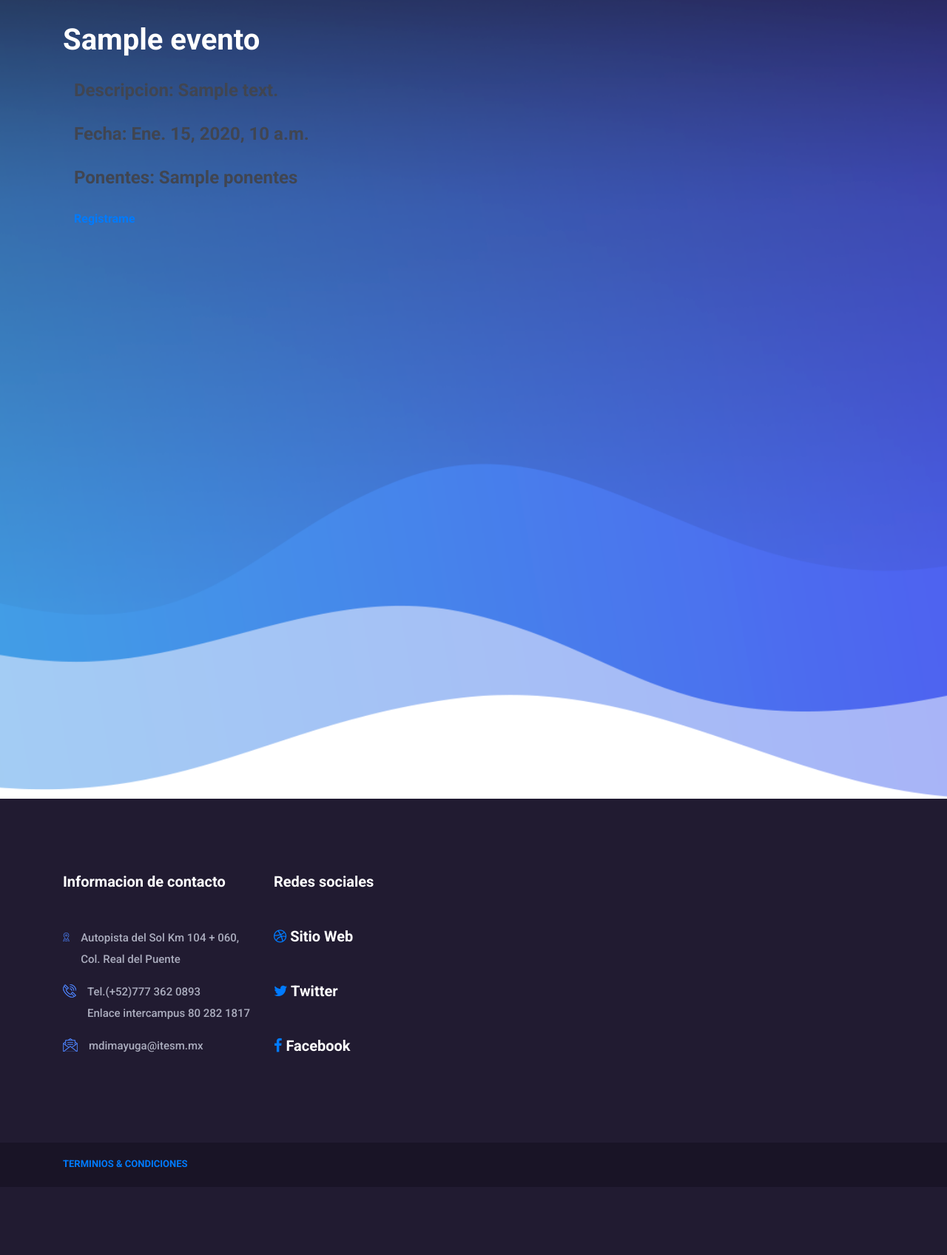
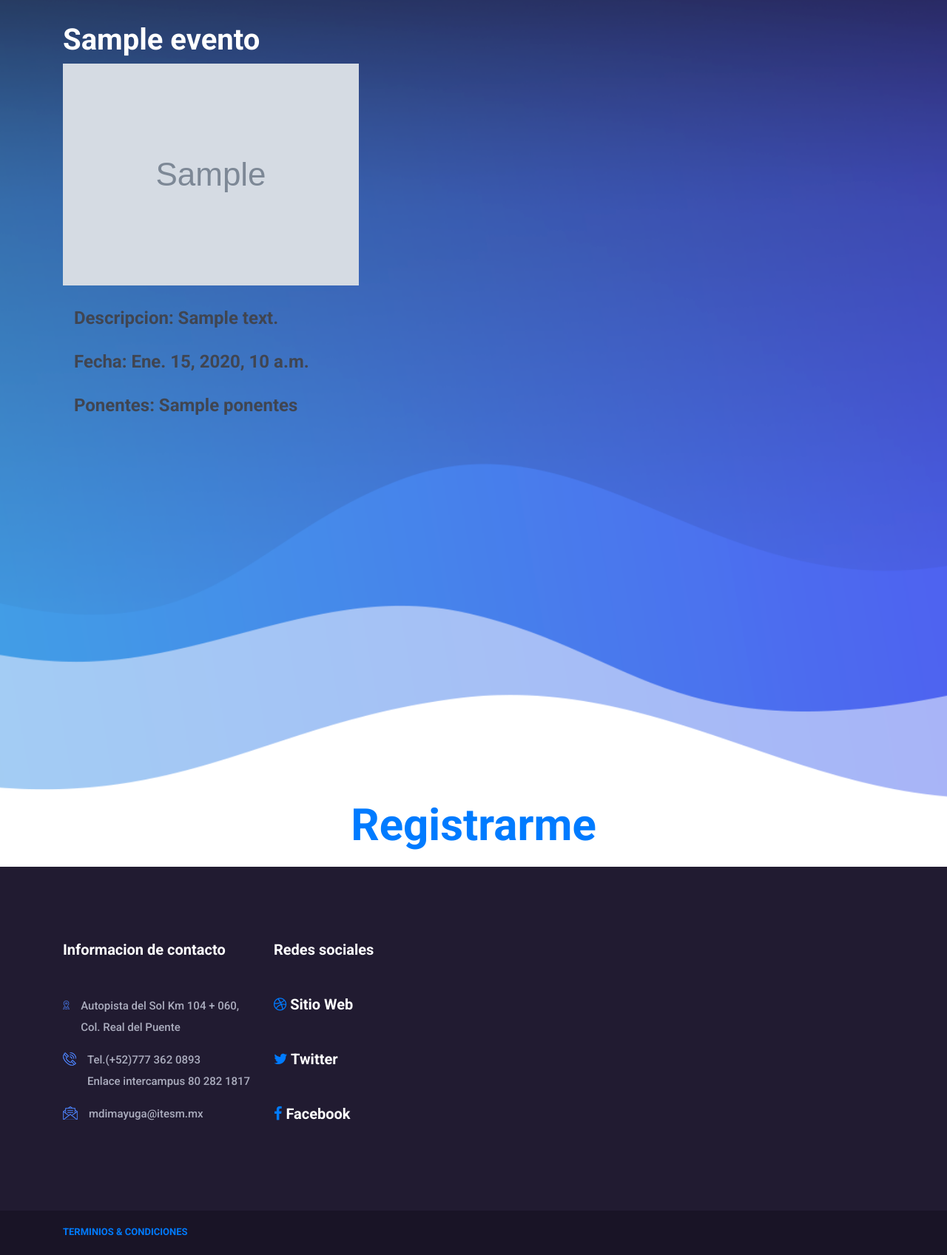
Before and after one commit to osstorres/smartlink, a Django app: template templates/evento.html in a window 1280 px wide. Shown: the part 120-1817 px from the top of the page at 74% size. Before the commit the page ends 1698 px from the top, so only its background shows below. Run offline with Django 3.2, Linux system fonts and the light colour scheme; the template is opened without the code that fills it: most values are stand-ins (such as "Sample title", 1, 10 or a date in 2020); grey boxes marked "Sample" are stand-in pictures; parts of the project's set-up code (start-up, migrations or seed data) failed here and were passed over; some libraries are stand-ins or nearby versions.

Commit message:
Frontend evento y logo

```diff
--- a/templates/evento.html
+++ b/templates/evento.html
@@ -105,7 +105,7 @@
 
 <div class="container">
     <h1 style="color:white">{{evento.titulo}}</h1>
-    <!--<img src="{{evento.imagen_portada.url}}">-->
+    <img src="{{evento.imagen_portada.url}}">
     <div class="workflow-content ml-15">
         <h4></h4>
 
@@ -113,14 +113,12 @@
             <h4>Fecha: {{ evento.fecha }}</h4>
             <h4>Ponentes: {{ evento.ponentes }}</h4>
             {% for cv in user.clientes.eventos.all %}
-            <h4>MIS EVENTOS : {{cv.titulo}} {{cv.fecha}}</h4>
+            <!-- <h4>MIS EVENTOS : {{cv.titulo}} {{cv.fecha}}</h4>-->
             {% endfor %}
 
 
 
 
-                        <a href="{% url 'historial' pk=evento.id %}">
-                            Registrame </a>
 
     </div>
 
@@ -131,8 +129,34 @@
 
 
 
+    </section>
 
-    </section>
+
+    <section class="mosh-service-area clearfix">
+            <div class="container">
+                <div class="row">
+                    <div class="col-12">
+                        <div >
+                            <!-- Single Service Area -->
+                            <div class="single-service-area text-center">
+                                <h2>
+                                        <a href="{% url 'historial' pk=evento.id %}">
+                                            Registrarme </a></h2>
+
+                                <h4></h4>
+
+                            </div>
+
+
+                        </div>
+                    </div>
+                    <!-- Discover More btn
+                    <div class="col-12 text-center mt-100">
+                        <a href="#" class="btn mosh-btn">Discover More</a>
+                    </div>-->
+                </div>
+            </div>
+        </section>
     <!-- ***** Welcome Area End ***** -->
 
 
--- a/templates/index.html
+++ b/templates/index.html
@@ -40,7 +40,7 @@
                         <nav class="navbar h-100 navbar-expand-lg align-items-center">
 
                             <a class="navbar-brand" href="/"><img src="{% static 'img/core-img/logo.png' %}" alt="logo"></a>
-                            <p> LOGO SMARTLINK  </p>
+
 
                             <!-- Menu Area -->
                             <button class="navbar-toggler" type="button" data-toggle="collapse" data-target="#mosh-navbar" aria-controls="mosh-navbar" aria-expanded="false" aria-label="Toggle navigation"><span class="navbar-toggler-icon"></span></button>
```
Also changed, not shown: static/img/core-img/logo.png.
